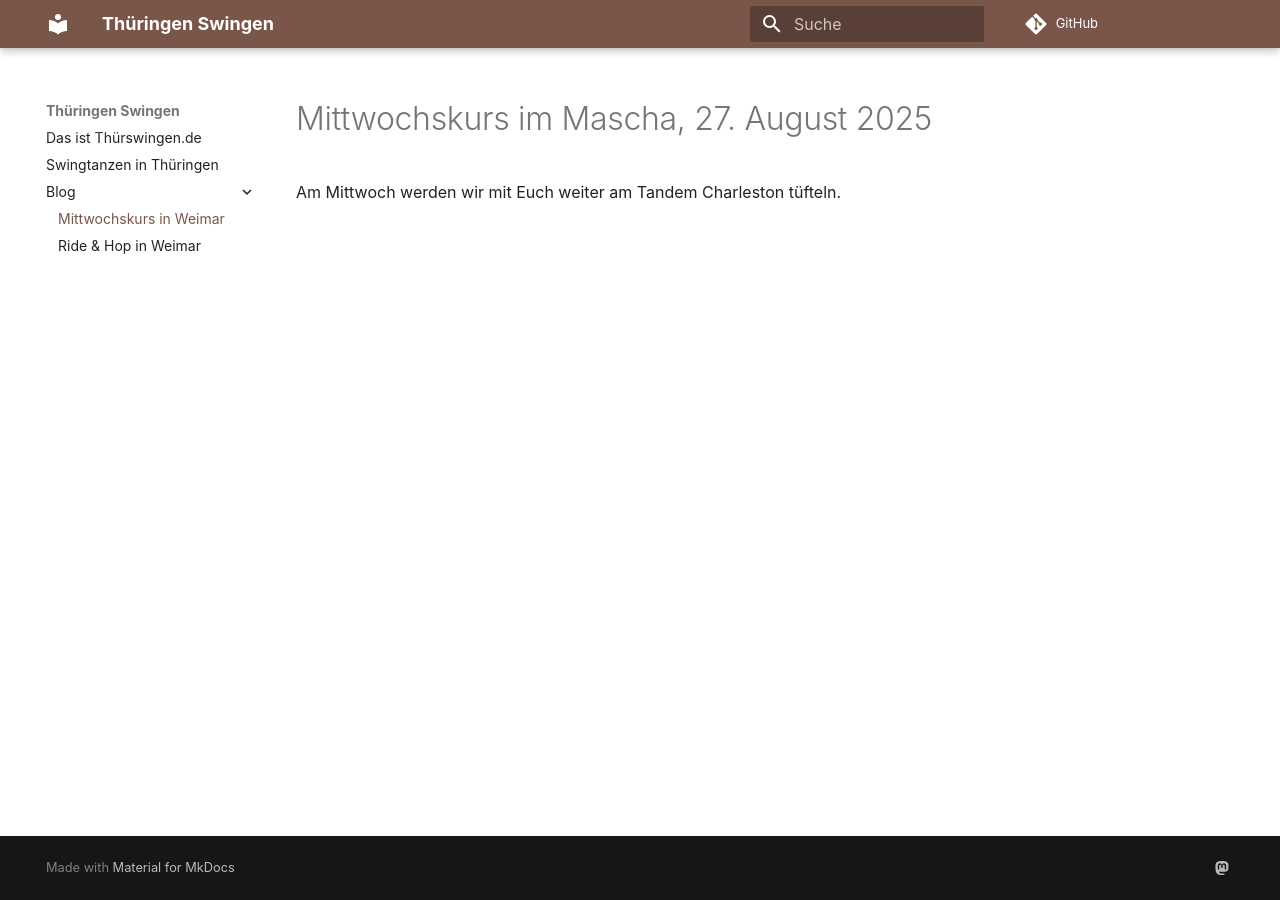
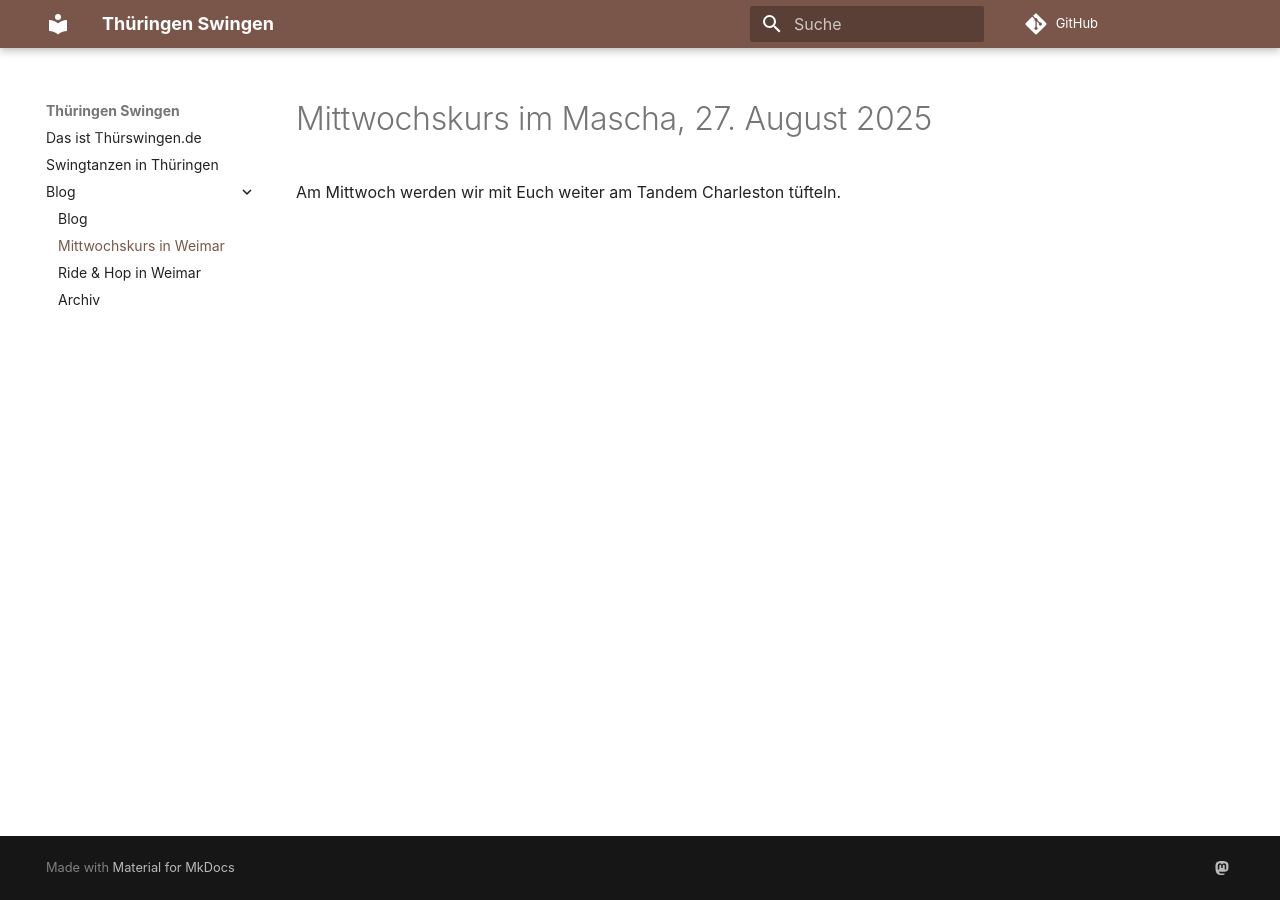
Before and after one commit to fbim-genosr/thuerswingende, an MkDocs documentation site: the page built from docs/blog/2025-08-27-mittwochskurs.md, in a window 1280 px wide. Built offline with MkDocs 1.6.1 and Material for MkDocs 9.7.7, drawn with Linux system fonts in a browser that asks for light colours; comment, search, counter and statistics services are not loaded.

Commit message:
enable tags, search

```diff
--- a/mkdocs.yml
+++ b/mkdocs.yml
@@ -22,6 +22,8 @@
 
 plugins:
   - search
+  - tags
+  - blog
 
 extra:
   social:
```
